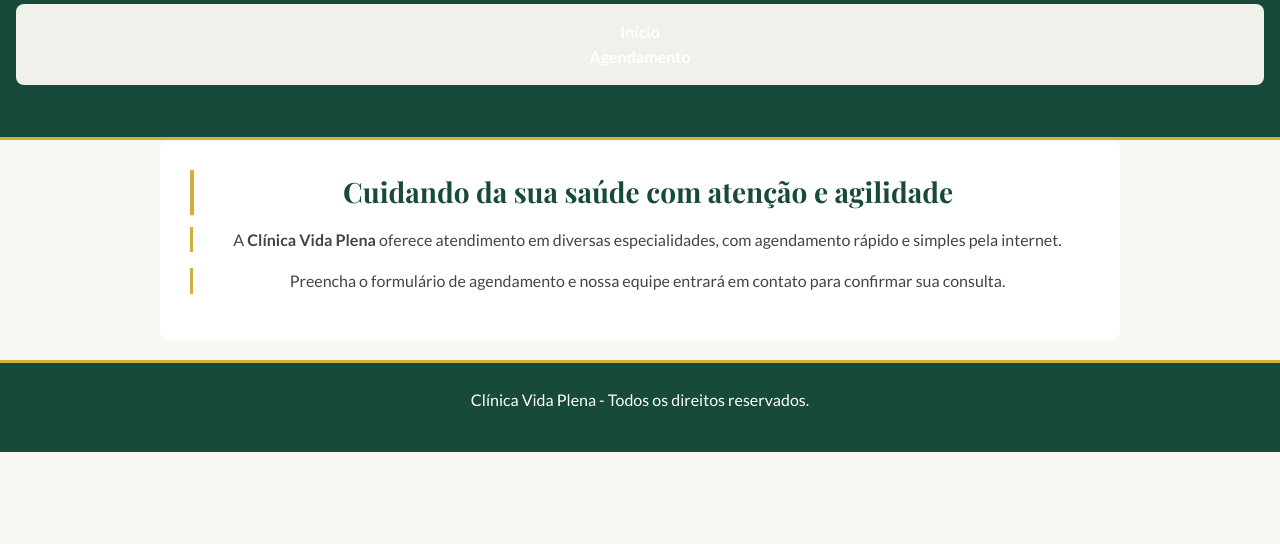
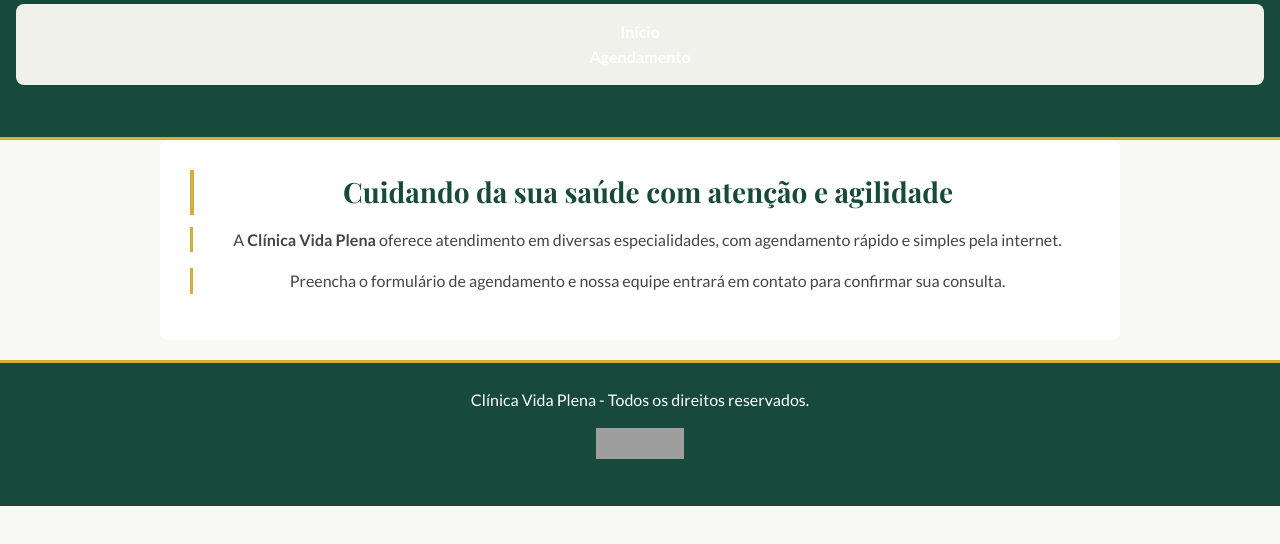
Before and after one commit to maria-mlg/projeto-css-clinica-vida-plena, a plain HTML site: page index.html in a window 1280 px wide. Shown: the part 106-650 px from the top of the page. Drawn offline with nearby package versions, Linux system fonts and the light colour scheme; grey boxes are pictures that could not be loaded.

Commit message:
CSS validado

```diff
--- a/index.html
+++ b/index.html
@@ -11,6 +11,7 @@
 <link href="https://fonts.googleapis.com/css2?family=Lato:wght@300;400;700&family=Playfair+Display:wght@500;600;700&display=swap" rel="stylesheet">
 
 <title>Clínica Vida Plena</title>
+
 
 </head>
 <body>
@@ -36,9 +37,18 @@
             </p>
         </main>
         <footer class="rodape">
+
             <p>
                 Clínica Vida Plena - Todos os direitos reservados.
             </p>
+
+            <p>
+    <a href="https://jigsaw.w3.org/css-validator/check/referer">
+        <img style="border:0;width:88px;height:31px"
+            src="https://jigsaw.w3.org/css-validator/images/vcss"
+            alt="CSS válido!" />
+    </a>
+</p>
         </footer>
 
 
```
